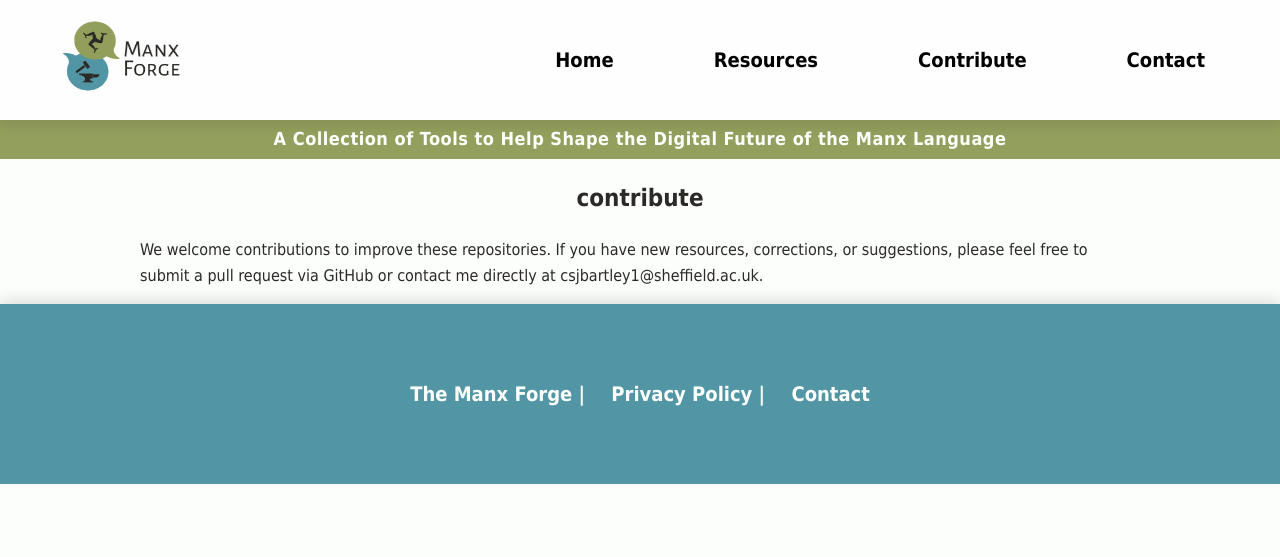
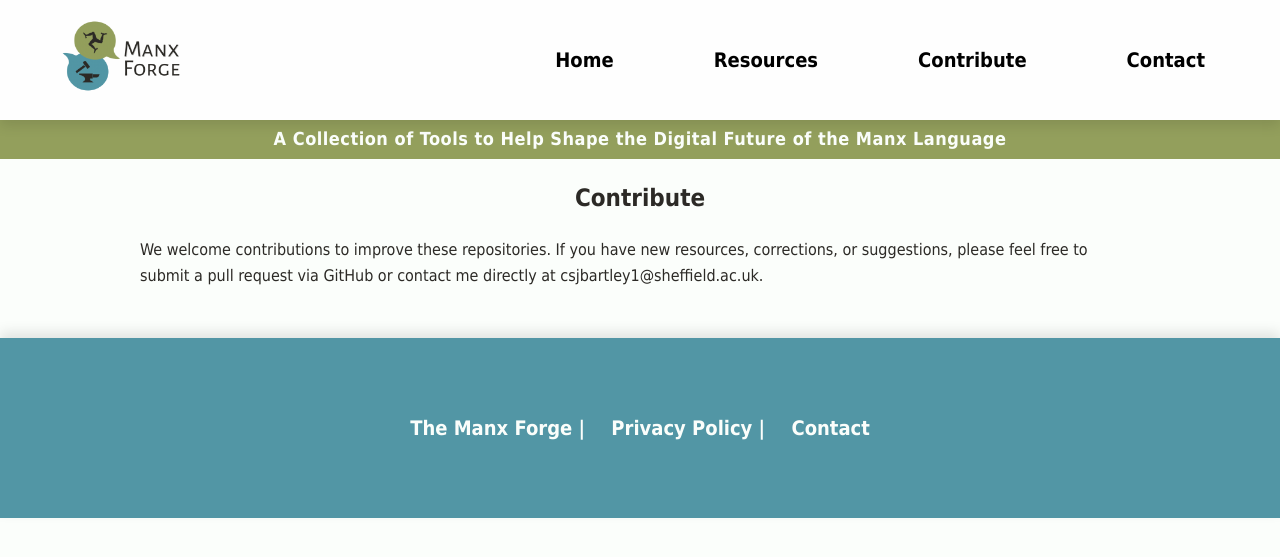
Before and after one commit to Manx-forge/manx-forge.github.io, a Jekyll site: the page built from contribute.md, in a window 1280 px wide. Shown: the top 557 px of the page. Built offline with Jekyll 4.4.1, drawn with Linux system fonts in a browser that asks for light colours; our own code applies the rules of GitHub Pages for plain Markdown files.

Commit message:
Footer padding

```diff
--- a/assets/css/styles.css
+++ b/assets/css/styles.css
@@ -196,6 +196,7 @@ main {
     border-top: none;
     font-size: 20px;
     font-weight: bold;
+    margin-top: 50px;
 }
 
 .footer a {
@@ -206,7 +207,7 @@ main {
 }
 
 .footer a:hover {
-    color: #0050bd;
+    color: #939f5c;
 }
 
 /* Responsive Design */
--- a/contribute.md
+++ b/contribute.md
@@ -1,2 +1,2 @@
-<h2 style="text-align: center;">contribute</h2>
+<h2 style="text-align: center;">Contribute</h2>
 We welcome contributions to improve these repositories. If you have new resources, corrections, or suggestions, please feel free to submit a pull request via GitHub or contact me directly at csjbartley1@sheffield.ac.uk.
```
